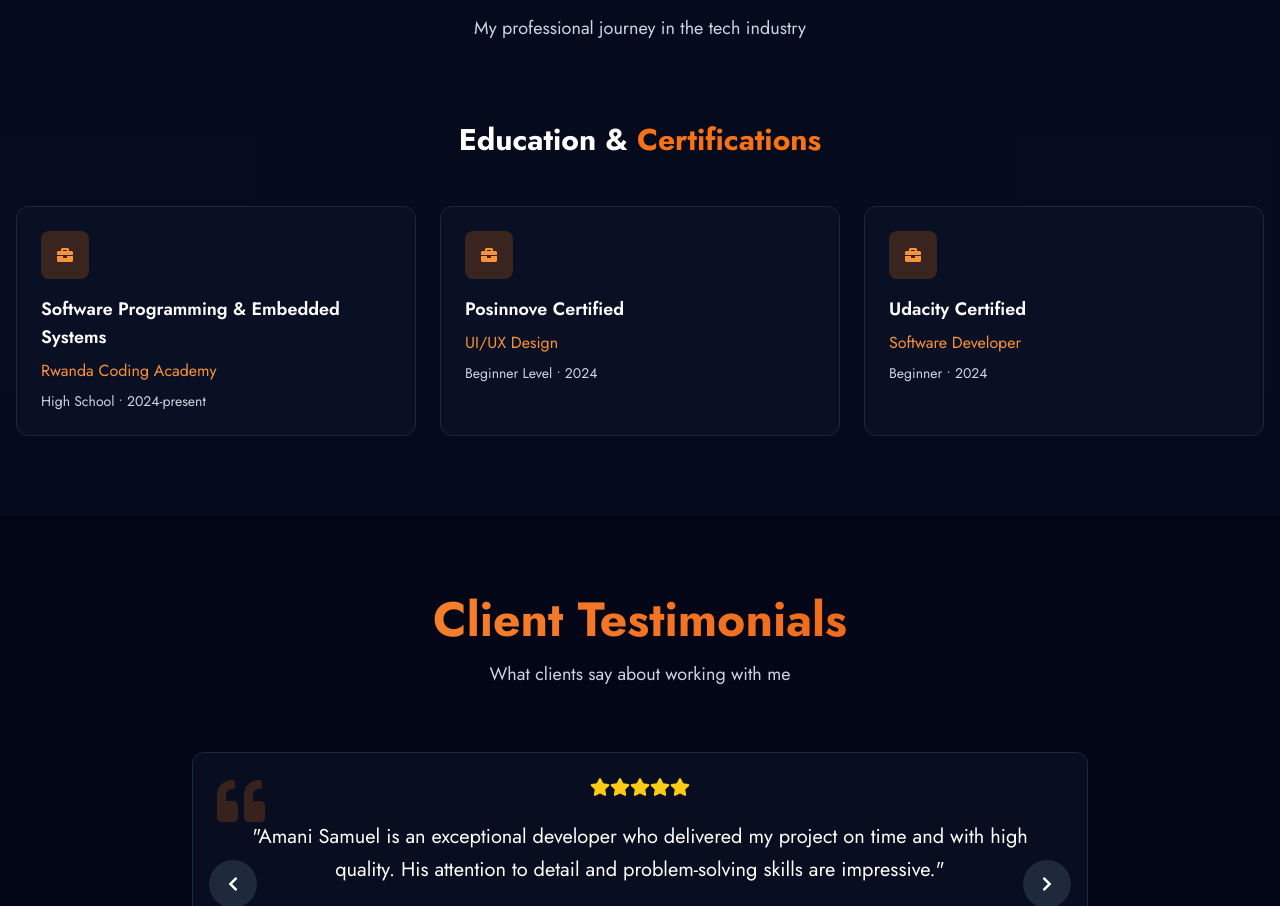
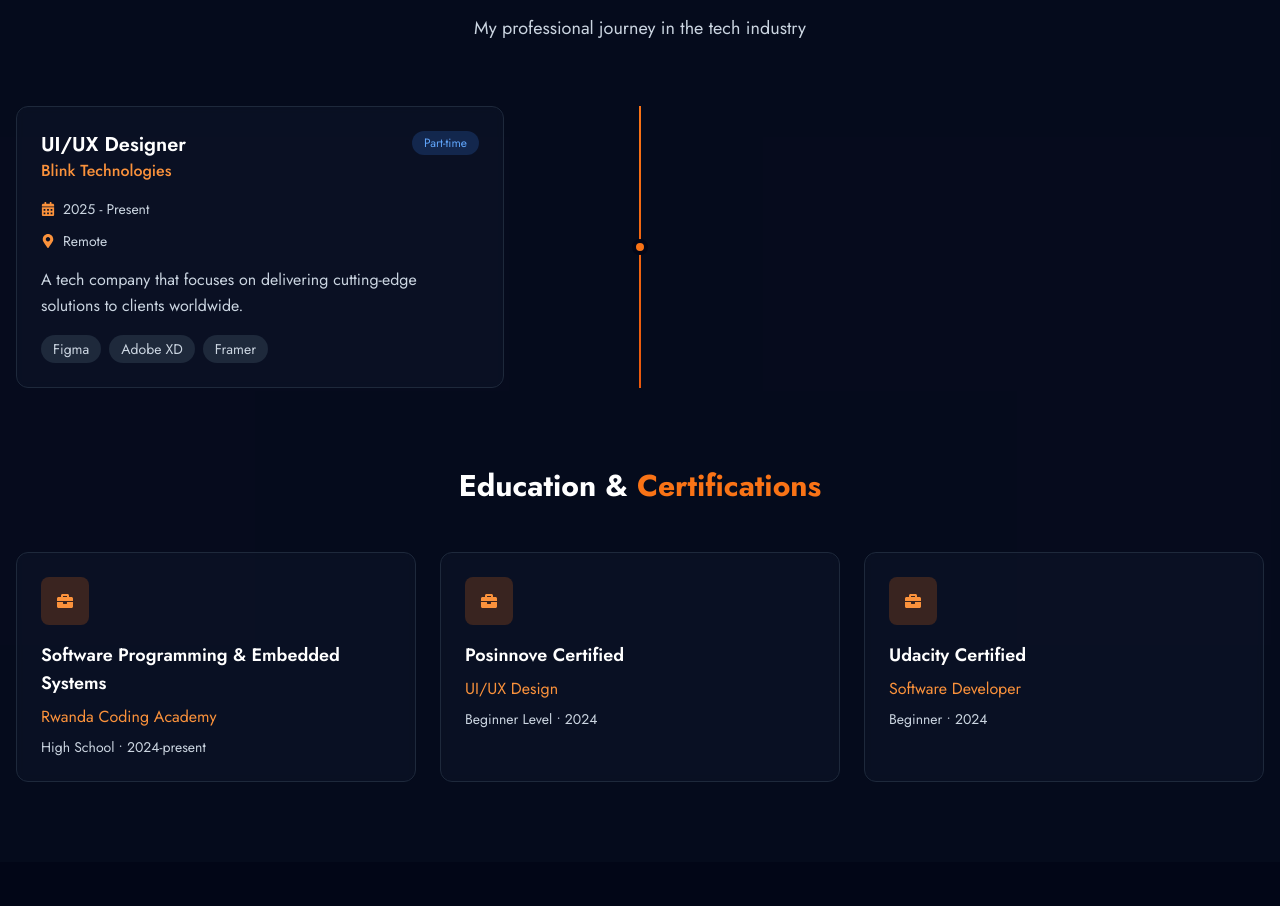
Before and after one commit to Amani-Ishimwe/Portofolio_site, a React (Vite) app: page / in a window 1280 px wide. Shown: the part 5198-6104 px from the top of the page. Built offline with nearby package versions, Linux system fonts and the light colour scheme.

Commit message:
added experience

```diff
--- a/src/components/Experience.jsx
+++ b/src/components/Experience.jsx
@@ -3,16 +3,16 @@
 
 const Experience = () => {
   const experiences = [
-    // {
-    //   id: 1,
-    //   title: 'UI/UX Designer',
-    //   company: 'Blink Technologies',
-    //   period: '2025 - Present',
-    //   location: 'Remote',
-    //   description: 'A tech company that focuses on delivering cutting-edge solutions to clients worldwide.',
-    //   technologies: ['Figma', 'Adobe XD', 'Framer'],
-    //   type: 'Part-time'
-    // }
+     {
+      id: 1,
+      title: 'UI/UX Designer',
+      company: 'Blink Technologies',
+      period: '2025 - Present',
+      location: 'Remote',
+      description: 'A tech company that focuses on delivering cutting-edge solutions to clients worldwide.',
+      technologies: ['Figma', 'Adobe XD', 'Framer'],
+      type: 'Part-time'
+     }
   ]
 
   return (
```
